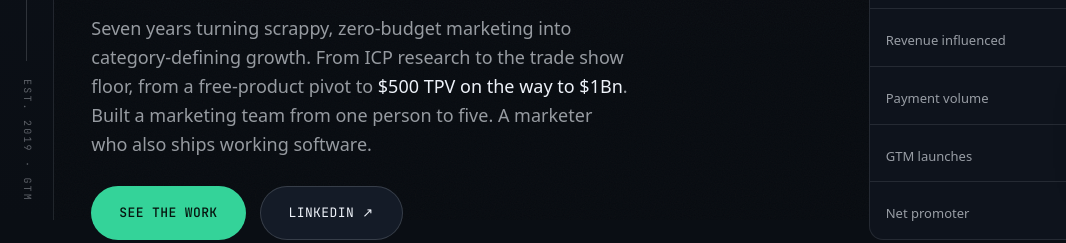
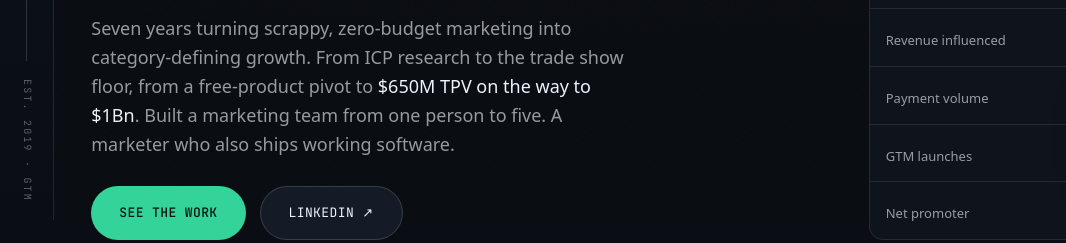
Before and after one commit to THEAVINASHRAJ/portfolio, a website: page index.html in a window 1280 px wide. Shown: the part 580-823 px from the top of the page, 0-1066 px from the left. Drawn offline with Linux system fonts and the light colour scheme; a web font is replaced by a local one.

Commit message:
Update marketing achievement from $500M to $650M

```diff
--- a/index.html
+++ b/index.html
@@ -608,7 +608,7 @@
               <span>Avinash Raj · Senior Marketing Manager</span>
               <span class="chip">SaaS</span><span class="chip">Fintech</span><span class="chip">GTM</span>
             </div>
-            <p class="hero-sub">Seven years turning scrappy, zero-budget marketing into category-defining growth. From ICP research to the trade show floor, from a free-product pivot to <strong>$500 TPV on the way to $1Bn</strong>. Built a marketing team from one person to five. A marketer who also ships working software.</p>
+            <p class="hero-sub">Seven years turning scrappy, zero-budget marketing into category-defining growth. From ICP research to the trade show floor, from a free-product pivot to <strong>$650M TPV on the way to $1Bn</strong>. Built a marketing team from one person to five. A marketer who also ships working software.</p>
             <div class="hero-actions">
               <a href="#work" class="btn-primary">See the Work</a>
               <a href="https://www.linkedin.com/in/theavinashraj" target="_blank" rel="noopener" class="btn-ghost">LinkedIn ↗</a>
```
